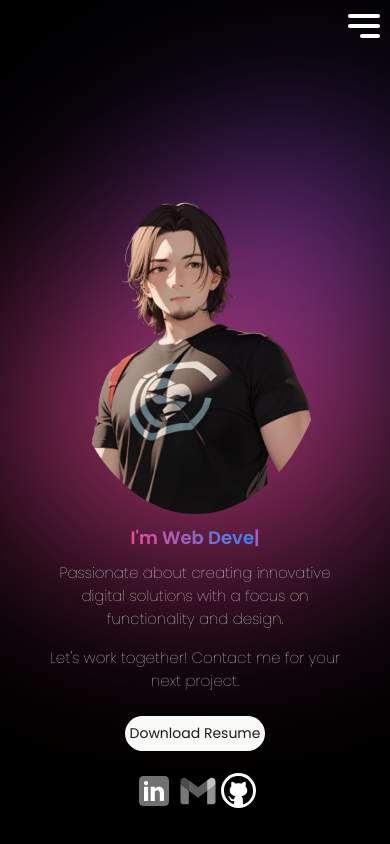
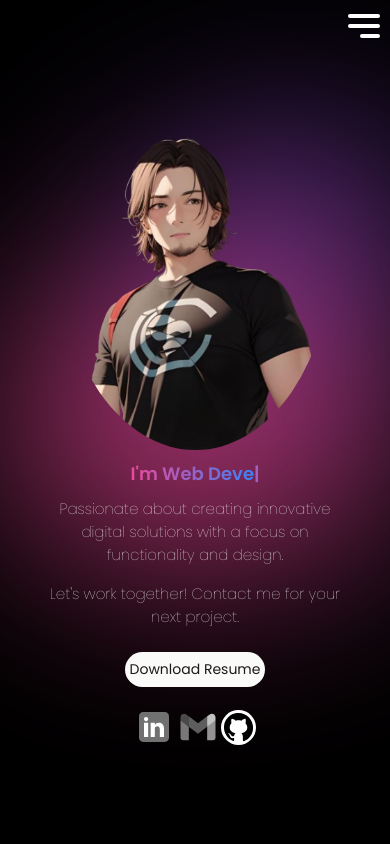
Before and after one commit to AakashR11111001111/Portfolio-Website, a React (Vite) app: page / in a window 390 px wide. Shown: the top 844 px of the page. Built offline with nearby package versions, Linux system fonts and the light colour scheme.

Commit message:
position fixed

```diff
--- a/src/Components/Hero/Hero.module.css
+++ b/src/Components/Hero/Hero.module.css
@@ -119,6 +119,7 @@
     .main{
         flex-direction: column-reverse;
         width: 100%;
+        min-height: unset;
     }
 
     .md1{
@@ -165,5 +166,4 @@
         width: 80%;
         margin: 0 auto;
     }
-
 }
```
